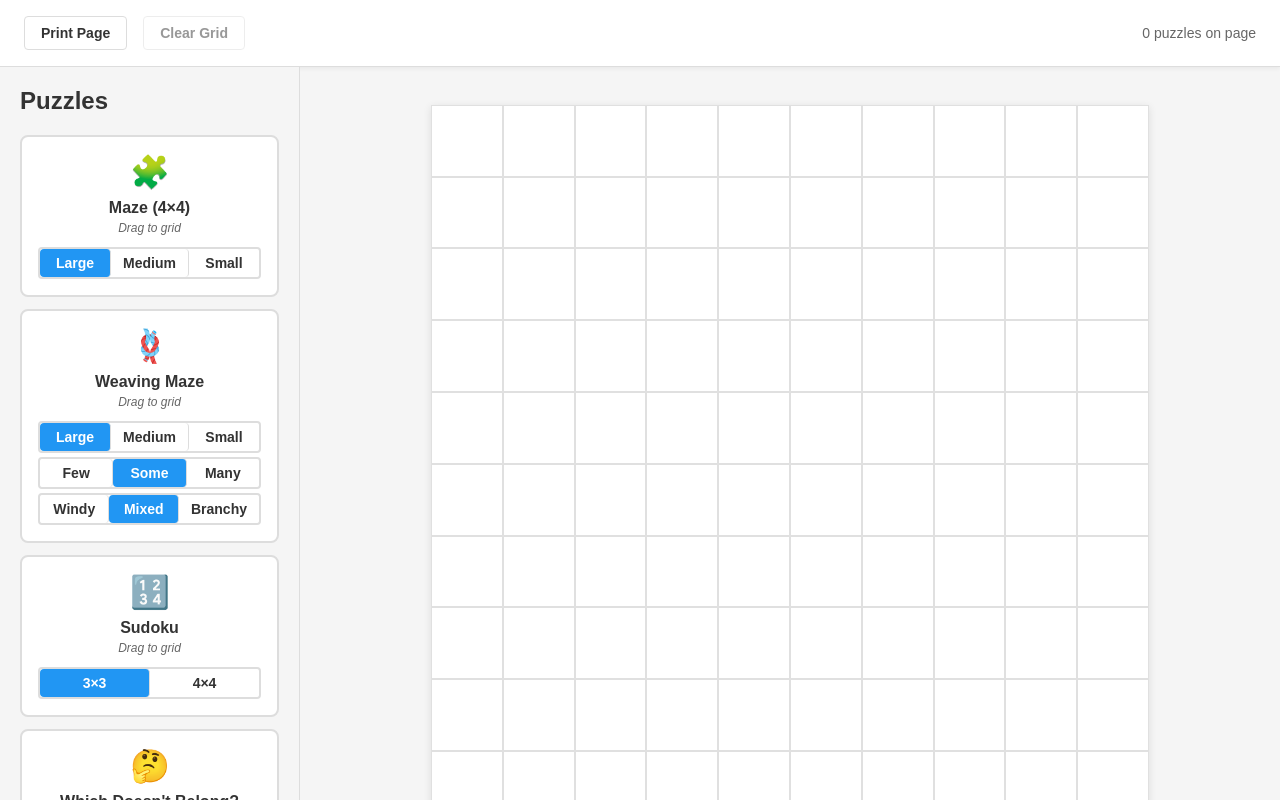
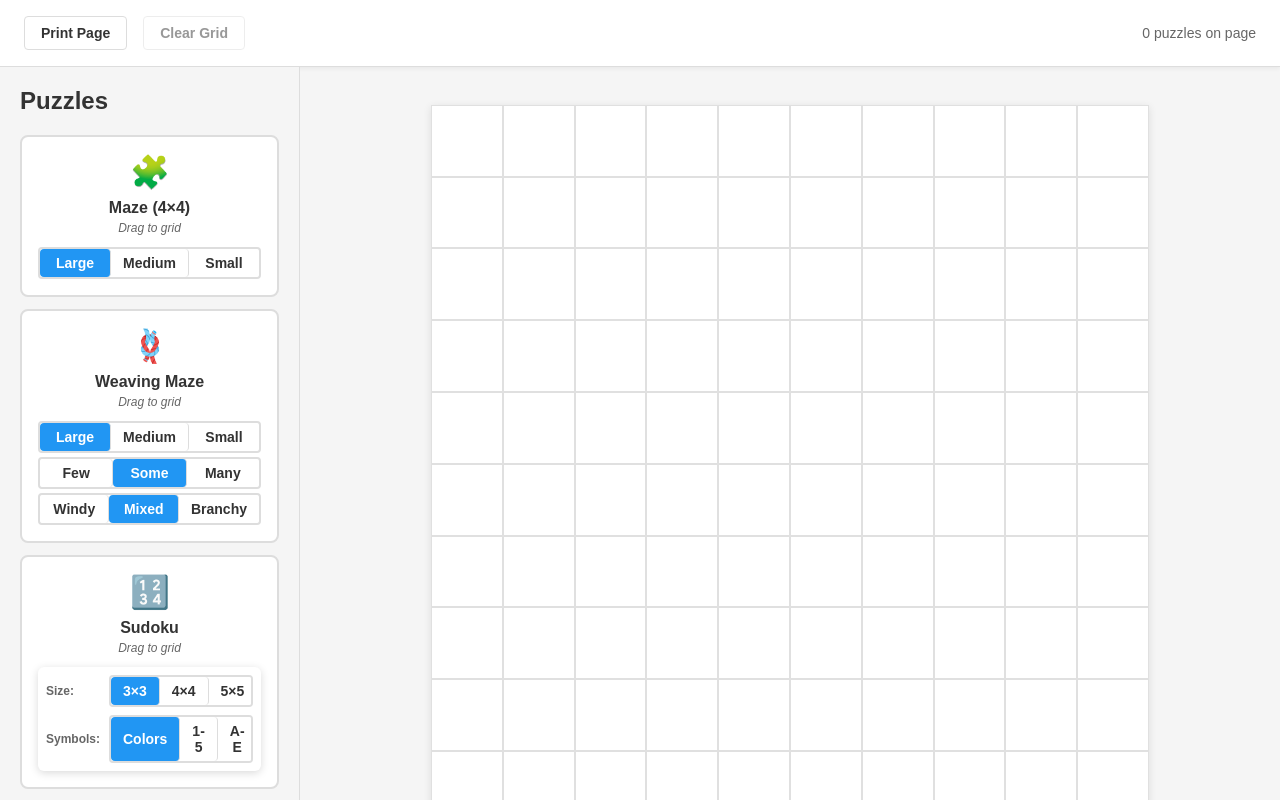
Before and after one commit to dslh/puzzle-page, a React (Vite) app: page / in a window 1280 px wide. Built offline with nearby package versions, Linux system fonts and the light colour scheme; a web font is replaced by a local one.

Commit message:
Added Sudoku features
 - 5x5 support
 - numbers and letters
 - custom letters

```diff
--- a/src/components/puzzles/Sudoku/Sudoku.module.css
+++ b/src/components/puzzles/Sudoku/Sudoku.module.css
@@ -39,6 +39,12 @@
   print-color-adjust: exact;
 }
 
+.symbol {
+  font-size: 24px;
+  font-weight: bold;
+  color: #333;
+}
+
 /* Print styles */
 @media print {
   .sudokuContainer {
--- a/src/components/puzzles/Sudoku/SudokuConfigBar.module.css
+++ b/src/components/puzzles/Sudoku/SudokuConfigBar.module.css
@@ -1,3 +1,26 @@
+.configContainer {
+  display: flex;
+  flex-direction: column;
+  gap: 8px;
+  background: white;
+  padding: 8px;
+  border-radius: 6px;
+  box-shadow: 0 2px 8px rgba(0, 0, 0, 0.15);
+}
+
+.configRow {
+  display: flex;
+  align-items: center;
+  gap: 8px;
+}
+
+.label {
+  font-size: 12px;
+  font-weight: 600;
+  color: #666;
+  min-width: 55px;
+}
+
 .buttonBar {
   display: flex;
   border: 2px solid #ddd;
@@ -31,3 +54,28 @@
   background: #2196f3;
   color: white;
 }
+
+.textInput {
+  flex: 1;
+  padding: 6px 10px;
+  font-size: 14px;
+  font-weight: 600;
+  border: 2px solid #ddd;
+  border-radius: 4px;
+  background: white;
+  color: #333;
+  text-transform: uppercase;
+  letter-spacing: 2px;
+}
+
+.textInput:focus {
+  outline: none;
+  border-color: #2196f3;
+}
+
+.textInput::placeholder {
+  font-weight: 400;
+  letter-spacing: normal;
+  text-transform: none;
+  color: #999;
+}
--- a/src/components/puzzles/Sudoku/SudokuConfigBar.tsx
+++ b/src/components/puzzles/Sudoku/SudokuConfigBar.tsx
@@ -8,23 +8,97 @@ interface SudokuConfigBarProps {
 
 export default function SudokuConfigBar({ value, onChange }: SudokuConfigBarProps) {
   const size = value.size;
+  const symbolType = value.symbolType ?? 'colors';
+  const customSymbols = value.customSymbols ?? '';
+
+  const handleSizeChange = (newSize: 3 | 4 | 5) => {
+    onChange({ ...value, size: newSize });
+  };
+
+  const handleSymbolTypeChange = (newType: 'colors' | 'numbers' | 'letters' | 'custom') => {
+    onChange({ ...value, symbolType: newType });
+  };
+
+  const handleCustomSymbolsChange = (newSymbols: string) => {
+    onChange({ ...value, customSymbols: newSymbols });
+  };
 
   return (
+    <div className={styles.configContainer}>
+      <div className={styles.configRow}>
+        <span className={styles.label}>Size:</span>
         <div className={styles.buttonBar}>
           <button
             type="button"
             className={`${styles.button} ${size === 3 ? styles.selected : ''}`}
-        onClick={() => onChange({ size: 3 })}
+            onClick={() => handleSizeChange(3)}
           >
             3×3
           </button>
           <button
             type="button"
             className={`${styles.button} ${size === 4 ? styles.selected : ''}`}
-        onClick={() => onChange({ size: 4 })}
+            onClick={() => handleSizeChange(4)}
           >
             4×4
           </button>
+          <button
+            type="button"
+            className={`${styles.button} ${size === 5 ? styles.selected : ''}`}
+            onClick={() => handleSizeChange(5)}
+          >
+            5×5
+          </button>
+        </div>
+      </div>
+
+      <div className={styles.configRow}>
+        <span className={styles.label}>Symbols:</span>
+        <div className={styles.buttonBar}>
+          <button
+            type="button"
+            className={`${styles.button} ${symbolType === 'colors' ? styles.selected : ''}`}
+            onClick={() => handleSymbolTypeChange('colors')}
+          >
+            Colors
+          </button>
+          <button
+            type="button"
+            className={`${styles.button} ${symbolType === 'numbers' ? styles.selected : ''}`}
+            onClick={() => handleSymbolTypeChange('numbers')}
+          >
+            1-5
+          </button>
+          <button
+            type="button"
+            className={`${styles.button} ${symbolType === 'letters' ? styles.selected : ''}`}
+            onClick={() => handleSymbolTypeChange('letters')}
+          >
+            A-E
+          </button>
+          <button
+            type="button"
+            className={`${styles.button} ${symbolType === 'custom' ? styles.selected : ''}`}
+            onClick={() => handleSymbolTypeChange('custom')}
+          >
+            Custom
+          </button>
+        </div>
+      </div>
+
+      {symbolType === 'custom' && (
+        <div className={styles.configRow}>
+          <span className={styles.label}>Letters:</span>
+          <input
+            type="text"
+            className={styles.textInput}
+            value={customSymbols}
+            onChange={(e) => handleCustomSymbolsChange(e.target.value.toUpperCase())}
+            placeholder={`Enter ${size} letters...`}
+            maxLength={size}
+          />
+        </div>
+      )}
     </div>
   );
 }
--- a/src/components/puzzles/Sudoku/definition.ts
+++ b/src/components/puzzles/Sudoku/definition.ts
@@ -12,5 +12,6 @@ export const puzzleDefinition: PuzzleDefinition<SudokuConfig> = {
   defaultHeight: 3,
   defaultConfig: {
     size: 3,
+    symbolType: 'colors',
   },
 };
--- a/src/components/puzzles/Sudoku/generator.ts
+++ b/src/components/puzzles/Sudoku/generator.ts
@@ -194,6 +194,14 @@ function generateValidSolution(size: number, random: SeededRandom | null): numbe
       [2, 3, 0, 1],
       [3, 2, 1, 0],
     ];
+  } else if (size === 5) {
+    solution = [
+      [0, 1, 2, 3, 4],
+      [1, 2, 3, 4, 0],
+      [2, 3, 4, 0, 1],
+      [3, 4, 0, 1, 2],
+      [4, 0, 1, 2, 3],
+    ];
   } else {
     // Fallback: generate using algorithm (though not needed for 3 or 4)
     solution = [];
--- a/src/components/puzzles/Sudoku/index.tsx
+++ b/src/components/puzzles/Sudoku/index.tsx
@@ -6,33 +6,58 @@ import styles from './Sudoku.module.css';
 const COLOR_SETS = {
   3: ['red', 'green', 'blue'] as const,
   4: ['red', 'green', 'blue', 'yellow'] as const,
+  5: ['red', 'green', 'blue', 'yellow', 'pink'] as const,
 };
 
+const NUMBER_SYMBOLS = ['1', '2', '3', '4', '5'];
+const LETTER_SYMBOLS = ['A', 'B', 'C', 'D', 'E'];
+
 export interface SudokuConfig {
-  size: 3 | 4;
+  size: 3 | 4 | 5;
+  symbolType?: 'colors' | 'numbers' | 'letters' | 'custom';
+  customSymbols?: string;
 }
 
 export default function Sudoku({ seed = 0, config }: PuzzleProps<SudokuConfig>) {
   const size = config?.size ?? 3;
+  const symbolType = config?.symbolType ?? 'colors';
+  const customSymbols = config?.customSymbols ?? '';
+
   const puzzle: SudokuType = useMemo(() => {
     return generateSudoku(size, seed);
   }, [size, seed]);
 
   const colors = COLOR_SETS[size as keyof typeof COLOR_SETS];
 
-  const renderColor = (colorIndex: number) => {
+  const getSymbol = (index: number): string => {
+    switch (symbolType) {
+      case 'numbers':
+        return NUMBER_SYMBOLS[index] ?? String(index + 1);
+      case 'letters':
+        return LETTER_SYMBOLS[index] ?? String.fromCharCode(65 + index);
+      case 'custom':
+        return customSymbols[index] ?? String(index + 1);
+      default:
+        return '';
+    }
+  };
+
+  const renderCell = (valueIndex: number) => {
+    if (symbolType === 'colors') {
       return (
         <div
           className={styles.colorCircle}
           style={{
-          backgroundColor: colors[colorIndex],
+            backgroundColor: colors[valueIndex],
           }}
         />
       );
+    }
+    return <span className={styles.symbol}>{getSymbol(valueIndex)}</span>;
   };
 
   // Calculate cell size based on grid size to maintain reasonable dimensions
-  const cellSize = size === 3 ? 50 : 45;
+  const cellSize = size === 3 ? 50 : size === 4 ? 45 : 38;
 
   return (
     <div className={styles.sudokuContainer}>
@@ -54,7 +79,7 @@ export default function Sudoku({ seed = 0, config }: PuzzleProps<SudokuConfig>)
 
             return (
               <div key={`${rowIndex}-${colIndex}`} className={cellClasses}>
-                {cell.isGiven ? renderColor(cell.value) : ''}
+                {cell.isGiven ? renderCell(cell.value) : ''}
               </div>
             );
           })
```
Lines whose indentation alone changed are shown as unchanged.
